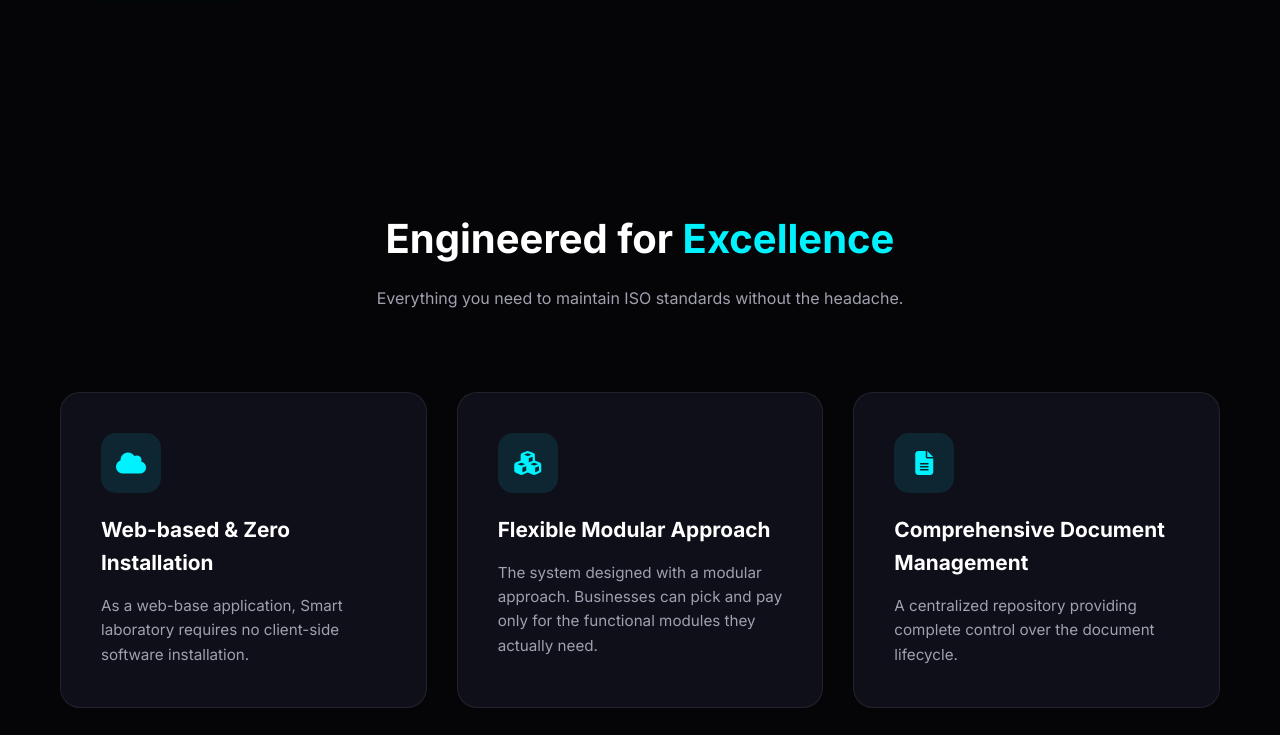
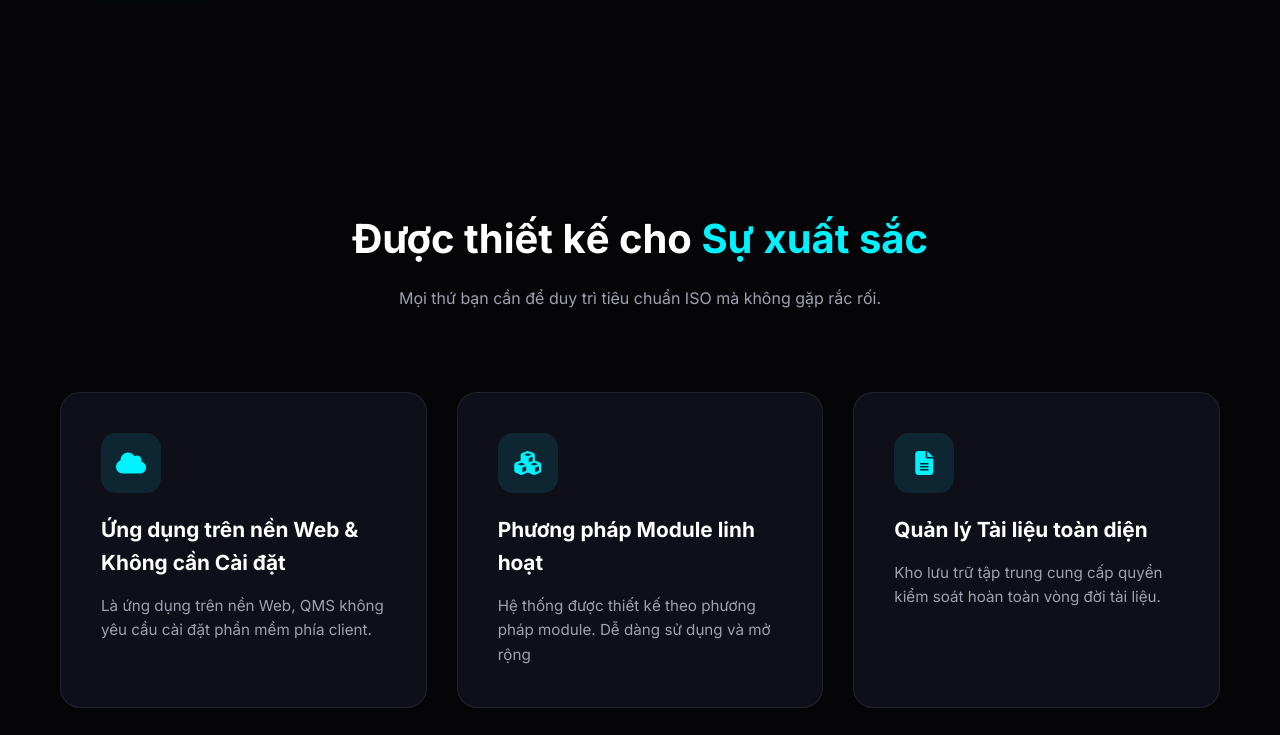
Before and after one commit to popbob90/isoweb, a plain HTML site: page index.html in a window 1280 px wide. Shown: the part 693-1428 px from the top of the page. Drawn offline with Linux system fonts and the light colour scheme.

Commit message:
feat: mặc định ngôn ngữ VN khi truy cập

```diff
--- a/index.html
+++ b/index.html
@@ -1211,18 +1211,14 @@
             }
         };
 
-        let currentLang = 'en';
+        let currentLang = 'vn';
 
         function setLanguage(lang) {
             currentLang = lang;
-
-            // Update button states
-            document.querySelectorAll('.lang-btn').forEach(btn => {
-                btn.classList.remove('active');
-            });
-            event.target.classList.add('active');
-
-            // Update all i18n elements
+            const btns = document.querySelectorAll('.lang-btn');
+            btns.forEach(b => b.classList.remove('active'));
+            if (lang === 'en' && btns[0]) btns[0].classList.add('active');
+            if (lang === 'vn' && btns[1]) btns[1].classList.add('active');
             document.querySelectorAll('[data-i18n]').forEach(element => {
                 const key = element.getAttribute('data-i18n');
                 if (translations[lang][key]) {
@@ -1230,6 +1226,7 @@
                 }
             });
         }
+        setLanguage('vn');
 
         // Cursor glow effect
         const cursorGlow = document.querySelector('.cursor-glow');
```
